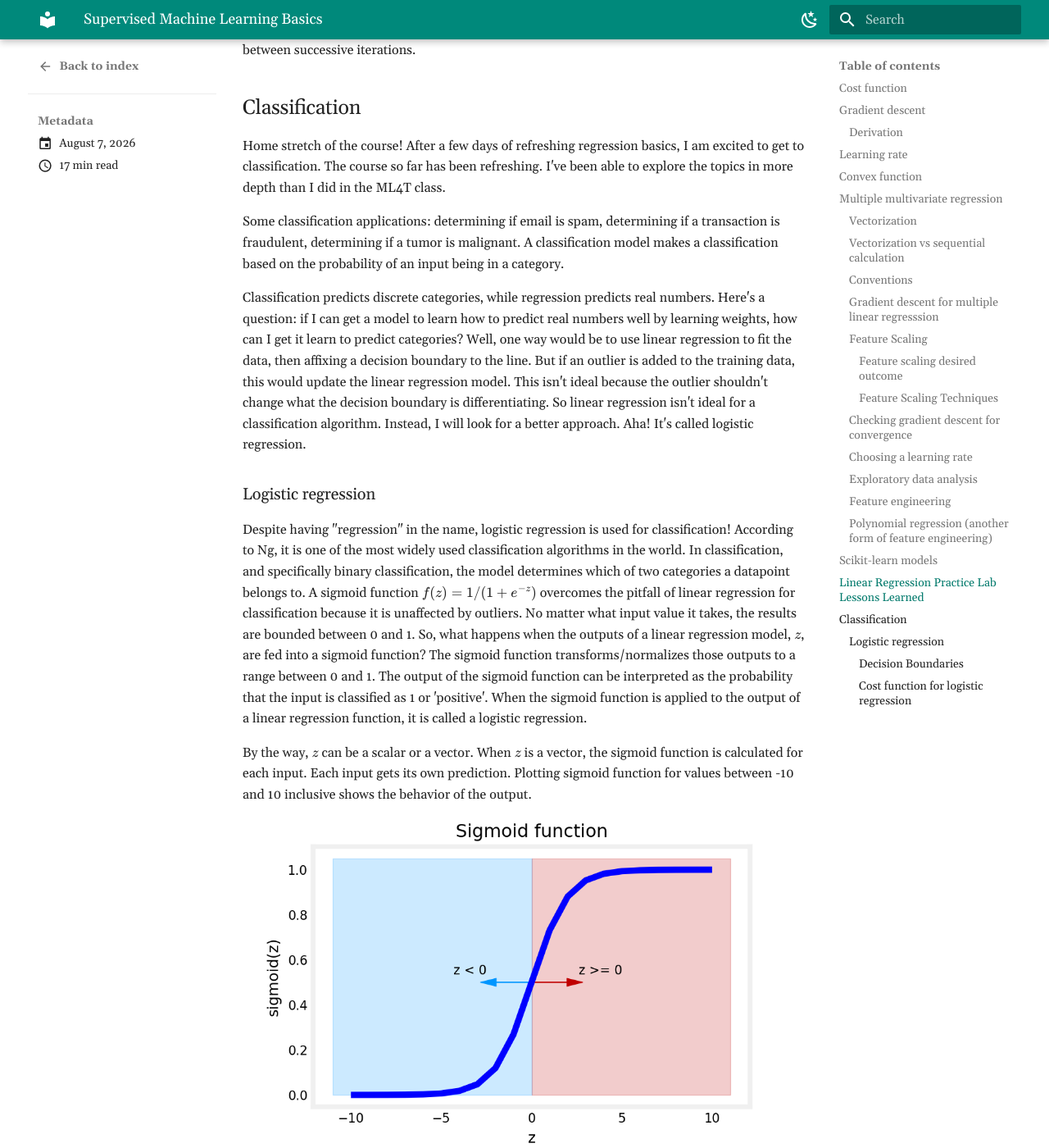
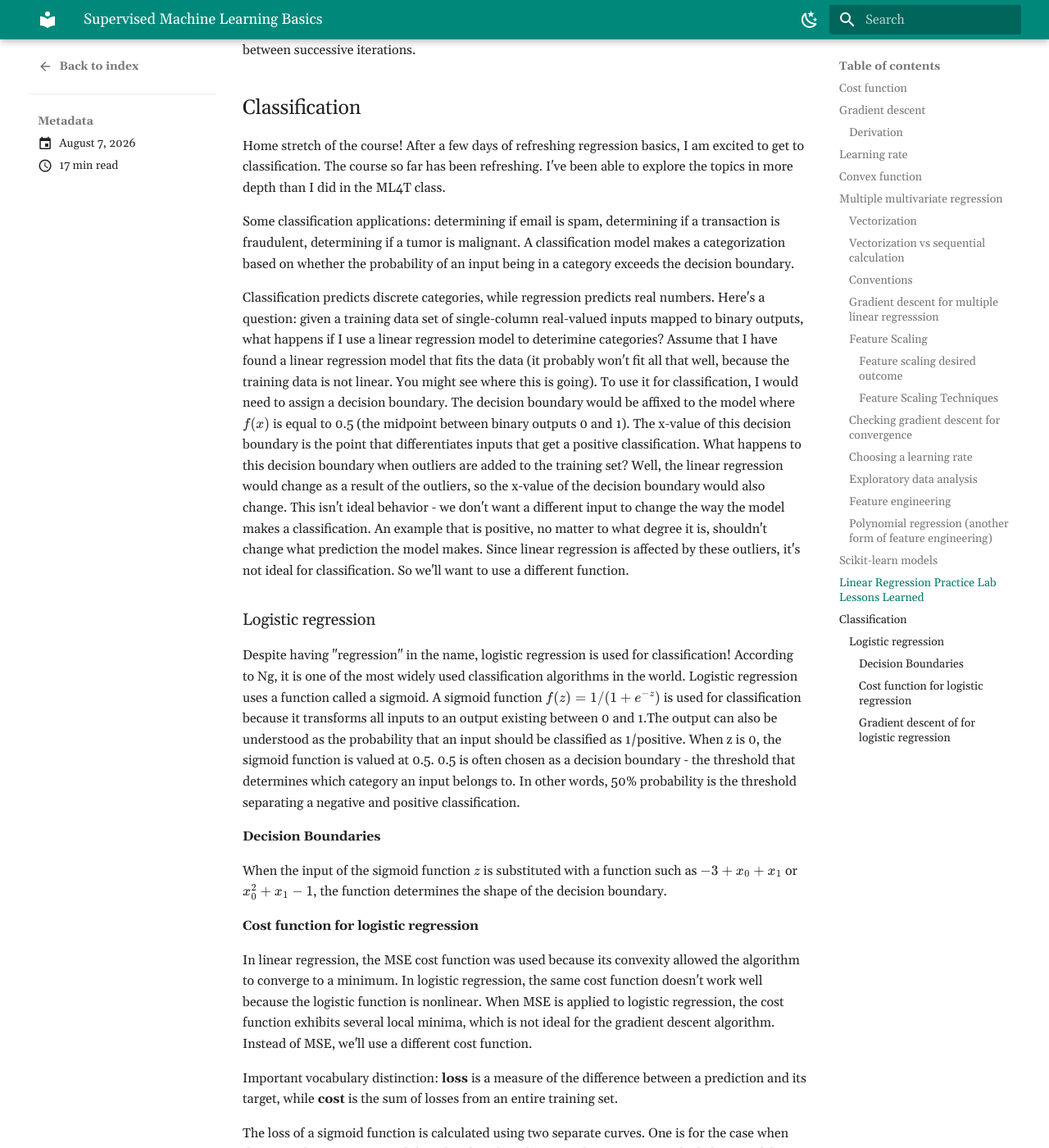
Before and after one commit to vd141/vd141.github.io, an MkDocs documentation site: the page built from docs/blog/posts/20260807_andrew_ng_supervised_machine_learning.md, in a window 1280 px wide and 1400 px high, scrolled down 9921 px. Shown: the whole window at 82% size. Built offline with MkDocs 1.6.1 and Material for MkDocs 9.7.7, drawn with Linux system fonts in a browser that asks for light colours; some of the changed text lies outside the part shown.

Commit message:
updates 8/18

```diff
--- a/docs/blog/posts/20260807_andrew_ng_supervised_machine_learning.md
+++ b/docs/blog/posts/20260807_andrew_ng_supervised_machine_learning.md
@@ -276,20 +276,26 @@ After cwriting compute_gradient, the function can now be used iteratively in a g
 ## Classification
 Home stretch of the course! After a few days of refreshing regression basics, I am excited to get to classification. The course so far has been refreshing. I've been able to explore the topics in more depth than I did in the ML4T class.
 
-Some classification applications: determining if email is spam, determining if a transaction is fraudulent, determining if a tumor is malignant. A classification model makes a classification based on the probability of an input being in a category.
+Some classification applications: determining if email is spam, determining if a transaction is fraudulent, determining if a tumor is malignant. A classification model makes a categorization based on whether the probability of an input being in a category exceeds the decision boundary.
 
-Classification predicts discrete categories, while regression predicts real numbers. Here's a question: if I can get a model to learn how to predict real numbers well by learning weights, how can I get it learn to predict categories? Well, one way would be to use linear regression to fit the data, then affixing a decision boundary to the line. But if an outlier is added to the training data, this would update the linear regression model. This isn't ideal because the outlier shouldn't change what the decision boundary is differentiating. So linear regression isn't ideal for a classification algorithm. Instead, I will look for a better approach. Aha! It's called logistic regression.
+Classification predicts discrete categories, while regression predicts real numbers. Here's a question: given a training data set of single-column real-valued inputs mapped to binary outputs, what happens if I use a linear regression model to deterimine categories? Assume that I have found a linear regression model that fits the data (it probably won't fit all that well, because the training data is not linear. You might see where this is going). To use it for classification, I would need to assign a decision boundary. The decision boundary would be affixed to the model where $f(x)$ is equal to 0.5 (the midpoint between binary outputs 0 and 1). The x-value of this decision boundary is the point that differentiates inputs that get a positive classification. What happens to this decision boundary when outliers are added to the training set? Well, the linear regression would change as a result of the outliers, so the x-value of the decision boundary would also change. This isn't ideal behavior - we don't want a different input to change the way the model makes a classification. An example that is positive, no matter to what degree it is, shouldn't change what prediction the model makes. Since linear regression is affected by these outliers, it's not ideal for classification. So we'll want to use a different function.
 
 ### Logistic regression
-Despite having "regression" in the name, logistic regression is used for classification! According to Ng, it is one of the most widely used classification algorithms in the world. In classification, and specifically binary classification, the model determines which of two categories a datapoint belongs to. A sigmoid function $f(z) = 1 / (1 + e^{-z})$ overcomes the pitfall of linear regression for classification because it is unaffected by outliers. No matter what input value it takes, the results are bounded between 0 and 1. So, what happens when the outputs of a linear regression model, $z$, are fed into a sigmoid function? The sigmoid function transforms/normalizes those outputs to a range between 0 and 1. The output of the sigmoid function can be interpreted as the probability that the input is classified as 1 or 'positive'. When the sigmoid function is applied to the output of a linear regression function, it is called a logistic regression.
-
-By the way, $z$ can be a scalar or a vector. When $z$ is a vector, the sigmoid function is calculated for each input. Each input gets its own prediction. Plotting sigmoid function for values between -10 and 10 inclusive shows the behavior of the output.
-![Figure 1](../../assets/Figure%201.png)
-
-Okay, you might say, but this all seems contrived. Why do I need to affix my decision boundary to a model in the first place? For example, if multiple linear regression is predicting the size of a tumor, why would I need to feed the predicted tumor sizes into the sigmoid function? Can't I just designate tumors above 2cm in diameter as malignant and all others as benign? Yes, but if malignancy could be determined by tumor diamter alone, this wouldn't be an example where machine learning classification is useful. ML classification is useful when the determination depends on multiple features and it isn't easy to arrive at the conclusion. In other words, ML classification is used when determining the decision boundary isn't easy. The classification is learning the decision boundary from the training examples.
+Despite having "regression" in the name, logistic regression is used for classification! According to Ng, it is one of the most widely used classification algorithms in the world. Logistic regression uses a function called a sigmoid. A sigmoid function $f(z) = 1 / (1 + e^{-z})$ is used for classification because it transforms all inputs to an output existing between 0 and 1.The output can also be understood as the probability that an input should be classified as 1/positive. When z is 0, the sigmoid function is valued at 0.5. 0.5 is often chosen as a decision boundary - the threshold that determines which category an input belongs to. In other words, 50% probability is the threshold separating a negative and positive classification.
 
 #### Decision Boundaries
-After feeding the regression into the sigmoid function, we want to decide on the boundary that separates a positive classification from a negative one. We know that the sigmoid function value depends on $z$, its input. But how do we express the boundary in terms of the input function? Well, if the decision boundary on the sigmoid function is determined to be $0.3$, then the input function must be whatever value of z that results in $g(z) = 0.3$. Recall that z is a linear regression model. The model will learn the weights it needs to determine which side of the decision boundary some new data belongs to. For the model to learn the proper weights, there needs to be a metric that determines how well it has learned the proper model. This is the role of the classification cost function.
+When the input of the sigmoid function $z$ is substituted with a function such as $-3 + x_0+x_1$ or $x_0^2 + x_1 -1$, the function determines the shape of the decision boundary.
 
 #### Cost function for logistic regression
-In linear regression, the MSE cost function was used because its convex nature allowed the algorithm to converge to a minimum. In logistic regression, the same cost function doesn't work as well because the logistic function is nonlinear. This leads to the cost function exhibiting several local minima, which is not ideal for the gradient descent algorithm.
+In linear regression, the MSE cost function was used because its convexity allowed the algorithm to converge to a minimum. In logistic regression, the same cost function doesn't work well because the logistic function is nonlinear. When MSE is applied to logistic regression, the cost function exhibits several local minima, which is not ideal for the gradient descent algorithm. Instead of MSE, we'll use a different cost function.
+
+Important vocabulary distinction: **loss** is a measure of the difference between a prediction and its target, while **cost** is the sum of losses from an entire training set.
+
+The loss of a sigmoid function is calculated using two separate curves. One is for the case when the true value is positive and the other for when the true value is negative. The behavior of the cost function is as such: when the prediction is close to the true value, the loss is near zero. But when the prediction is close to the opposite of the true value, the loss rapidly approaches infinity. Combined, the two curves make a convex shape, which is an ideal form for gradient descent. The loss function is described as such: $loss(f_{\mathbf{w},b}(\mathbf{x}^{(i)}), y^{(i)}) = (-y^{(i)} \log\left(f_{\mathbf{w},b}\left( \mathbf{x}^{(i)} \right) \right) - \left( 1 - y^{(i)}\right) \log \left( 1 - f_{\mathbf{w},b}\left( \mathbf{x}^{(i)} \right) \right)$. Notice that the loss function is comprised of two main terms. When the true prediction is positive, or 1, one term is nullified. The other term is nullified when the true prediction is negative, or 0.
+
+This particular loss function is derived using a statistical principle called maximum likelihood estimation, which is an idea from statistics about how to efficiently find ideal parameters from different models.
+
+To derive the cost function, simply add up the losses from each training example and divide by the number of training examples.
+
+#### Gradient descent of for logistic regression
+Just like in regression, the weights are updated by subtracting the a product of the learning rate and the gradient of the cost function from the weight's current value.
```
